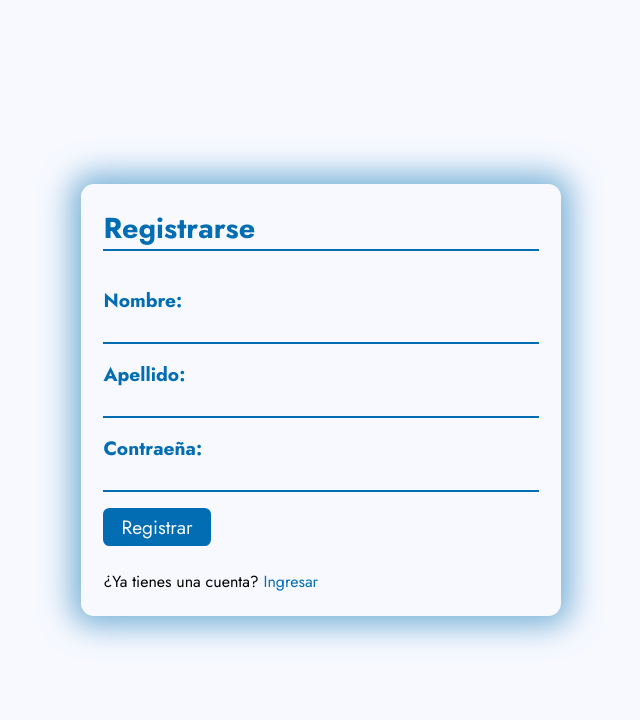
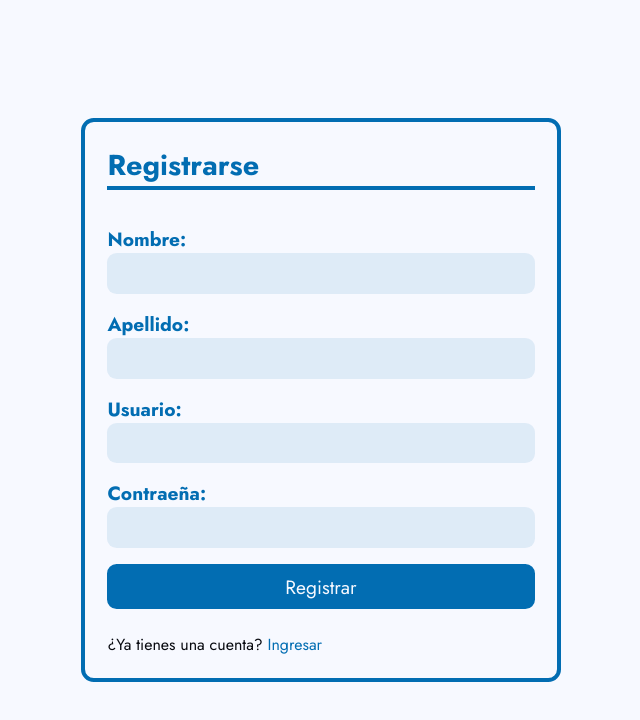
Before and after one commit to FlakoBB/task-box, a Next.js app: page /register in a window 1280 px wide. Shown: the top 720 px of the page, without its empty margins (319-959 px from the left). Built offline with nearby package versions, Linux system fonts and the light colour scheme.

Commit message:
Nuevos Estilos y form de nueva tarea

```diff
--- a/src/components/header.jsx
+++ b/src/components/header.jsx
@@ -20,7 +20,7 @@ const Header = ({ userName }) => {
 
   return (
     <header className={styles.header}>
-      <Image className={styles.logo} width='200' height='100' alt='Logo de la app Task Box en color Azul' src='/TaskBox_Logo.png' />
+      <Link className={styles.link_logo} target='_blank' href='https://bit.ly/follow-flako'><Image className={styles.logo} width='200' height='100' alt='Logo de la app Task Box en color Azul' src='/TaskBox_Logo.png' /></Link>
       <div className={styles.options}>
         {
           location
--- a/src/components/registerForm.jsx
+++ b/src/components/registerForm.jsx
@@ -1,10 +1,23 @@
+'use client'
+
 import Link from 'next/link'
 import styles from '@/styles/forms.module.scss'
+import { useRouter } from 'next/navigation'
+import { useRef } from 'react'
 
 const RegisterForm = () => {
+  const refUser = useRef()
+  const router = useRouter()
+
+  const register = (event) => {
+    event.preventDefault()
+    alert(`Usuario registrado, ahora puedes iniciar sesion como ${refUser.current.value}`)
+    router.push('/login')
+  }
+
   return (
-    <main className={styles.main_container}>
-      <section className={styles.form_container}>
+    <section className={styles.main_container}>
+      <article className={styles.form_container}>
         <form className={styles.form}>
           <h2 className={styles.form_title}>Registrarse</h2>
           <div className={styles.input_group}>
@@ -16,15 +29,19 @@ const RegisterForm = () => {
             <input className={styles.field} type='text' id='surname' />
           </div>
           <div className={styles.input_group}>
+            <label className={styles.label} htmlFor='username'>Usuario:</label>
+            <input ref={refUser} className={styles.field} type='text' id='username' />
+          </div>
+          <div className={styles.input_group}>
             <label className={styles.label} htmlFor='password'>Contraeña:</label>
-            <input className={styles.field} type='text' id='password' />
+            <input className={styles.field} type='password' id='password' />
           </div>
-          <button className={styles.btn_form}>Registrar</button>
+          <button className={styles.btn_form} onClick={register}>Registrar</button>
           {/* // ToDo: Poner onSubmit para registrar el usuario en la base de datos */}
         </form>
-        <span className={styles.change}>¿Ya tienes una cuenta? <Link href='/login'>Ingresar</Link></span>
-      </section>
-    </main>
+        <span className={styles.option}>¿Ya tienes una cuenta? <Link href='/login'>Ingresar</Link></span>
+      </article>
+    </section>
   )
 }
 
--- a/src/styles/forms.module.scss
+++ b/src/styles/forms.module.scss
@@ -11,12 +11,13 @@
   height: 100dvh;
   display: grid;
   place-items: center;
+}
 
 .form_container {
   width: 30rem;
   padding: 1.4rem;
   border-radius: .8rem;
-    box-shadow: 0 0 30px 10px rgba(vars.$mainColor, .5);
+  border: 4px solid vars.$mainColor;
 
   .form {
     @include flex-column-start-center();
@@ -28,7 +29,7 @@
       font-size: 1.8rem;
       color: vars.$mainColor;
       margin-bottom: 1.2rem;
-        border-bottom: 2px solid vars.$mainColor;
+      border-bottom: 4px solid vars.$mainColor;
     }
 
     .input_group {
@@ -41,23 +42,26 @@
         color: vars.$mainColor;
       }
 
-        .field {
+      .field,
+      .select {
         width: 100%;
+        padding: .4rem .6rem;
         font-size: 1.2rem;
-          background: none;
+        background-color: rgba(vars.$mainColor, .1);
         border: none;
+        border-radius: .6rem;
         outline: none;
-          border-bottom: 2px solid vars.$mainColor;
       }
     }
 
     .btn_form {
-        padding: .2rem 1rem;
+      width: 100%;
+      padding: .4rem 0;
       font-size: 1.2rem;
       background-color: vars.$mainColor;
       color: vars.$lightColor;
       border: 2px solid vars.$mainColor;
-        border-radius: .4rem;
+      border-radius: .6rem;
       outline: none;
       cursor: pointer;
 
@@ -68,7 +72,7 @@
     }
   }
 
-    .change {
+  .option {
 
     a {
       text-decoration: none;
@@ -80,4 +84,3 @@
     }
   }
 }
-}
--- a/src/styles/globals.scss
+++ b/src/styles/globals.scss
@@ -5,6 +5,7 @@
   padding: 0;
   box-sizing: border-box;
   font-family: var(--jost-font);
+  color: vars.$darkColor;
 }
 
 body {
--- /dev/null
+++ b/src/styles/landing.module.scss
@@ -0,0 +1,14 @@
+@use 'variables' as vars;
+
+.main {
+  display: grid;
+  grid-template-columns: 2fr 1fr;
+  gap: 2rem;
+  height: calc(100dvh - 6rem);
+  padding: 2rem 4rem;
+
+  .tasks_container,
+  .form_container {
+    border: red 1px solid;
+  }
+}
--- /dev/null
+++ b/src/styles/listContainer.module.scss
@@ -0,0 +1,22 @@
+@use 'variables' as vars;
+
+.container {
+  display: grid;
+  grid-template-columns: 4fr 1fr;
+  padding: 1.4rem;
+  border: 4px solid vars.$mainColor;
+  border-radius: .8rem;
+  background-color: rgba(vars.$mainColor, .1);
+
+  .lista {
+    background-color: vars.$lightColor;
+    border-radius: .8rem;
+  }
+
+  .controles {
+    display: flex;
+    flex-direction: column;
+    align-items: center;
+    justify-content: space-evenly;
+  }
+}
```
Also changed, not shown: src/app/page.jsx (+7 -3 lines), src/components/listContainer.jsx (added, +24 -0 lines), src/components/loginForm.jsx (+5 -5 lines), src/components/taskForm.jsx (added, +34 -0 lines), src/styles/header.module.scss (+6 -3 lines). Lines whose indentation alone changed are shown as unchanged.
